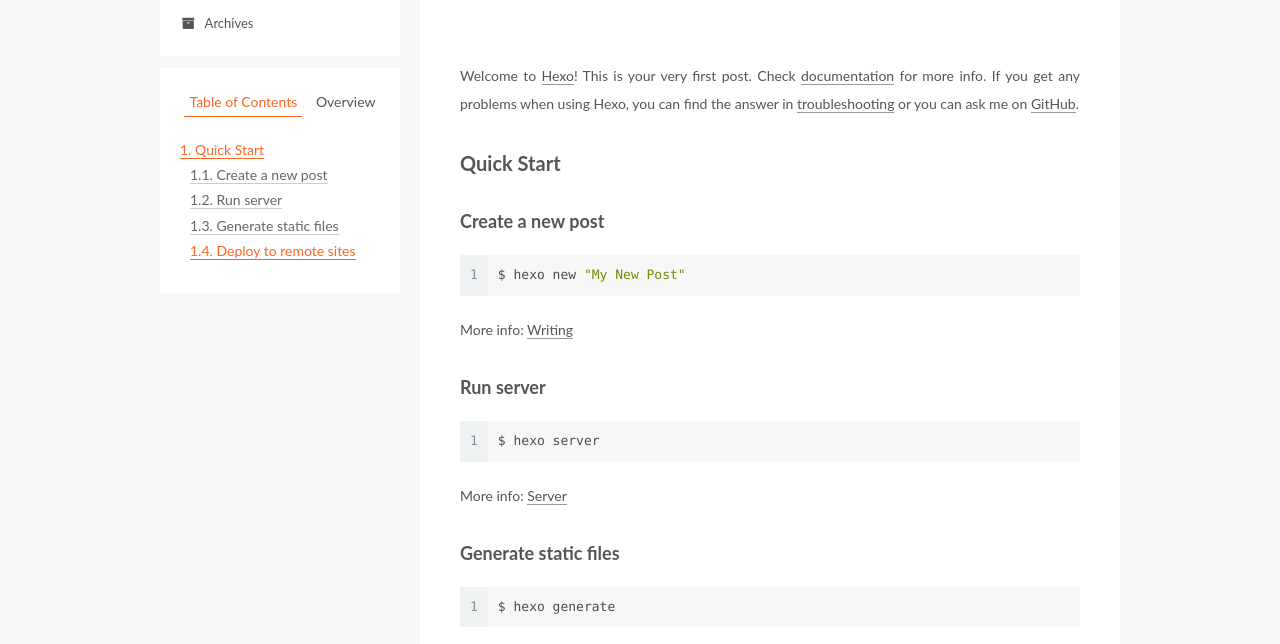
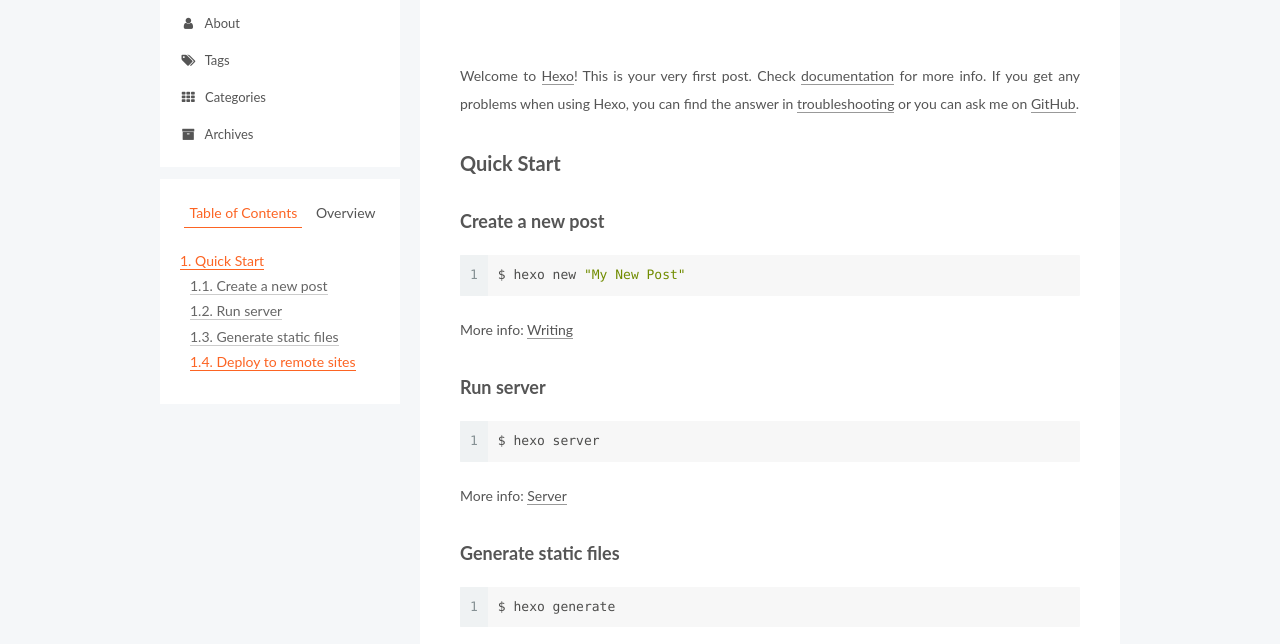
Before and after one commit to shiermo/shiermo.github.io, a plain HTML site: page 2018/08/14/hello-world/index.html in a window 1280 px wide. Shown: the part 141-785 px from the top of the page. Drawn offline with Linux system fonts and the light colour scheme.

Commit message:
Site updated: 2018-08-14 10:02:41

```diff
--- a/2018/08/14/hello-world/index.html
+++ b/2018/08/14/hello-world/index.html
@@ -186,6 +186,36 @@
               <i class="menu-item-icon fa fa-fw fa-home"></i> <br />
 
             Home
+          </a>
+        </li>
+
+
+        <li class="menu-item menu-item-about">
+          <a href="/about/" rel="section">
+
+              <i class="menu-item-icon fa fa-fw fa-user"></i> <br />
+
+            About
+          </a>
+        </li>
+
+
+        <li class="menu-item menu-item-tags">
+          <a href="/tags/" rel="section">
+
+              <i class="menu-item-icon fa fa-fw fa-tags"></i> <br />
+
+            Tags
+          </a>
+        </li>
+
+
+        <li class="menu-item menu-item-categories">
+          <a href="/categories/" rel="section">
+
+              <i class="menu-item-icon fa fa-fw fa-th"></i> <br />
+
+            Categories
           </a>
         </li>
 
--- a/css/main.css
+++ b/css/main.css
@@ -1823,7 +1823,7 @@ pre .javascript .function {
   width: 4px;
   height: 4px;
   border-radius: 50%;
-  background: #598c77;
+  background: #ff9fdd;
 }
 .links-of-blogroll {
   font-size: 13px;
```
Also changed, not shown: about/index.html (+30 -0 lines), archives/2018/08/index.html (+30 -0 lines), archives/2018/index.html (+30 -0 lines), archives/index.html (+30 -0 lines), index.html (+30 -0 lines).
